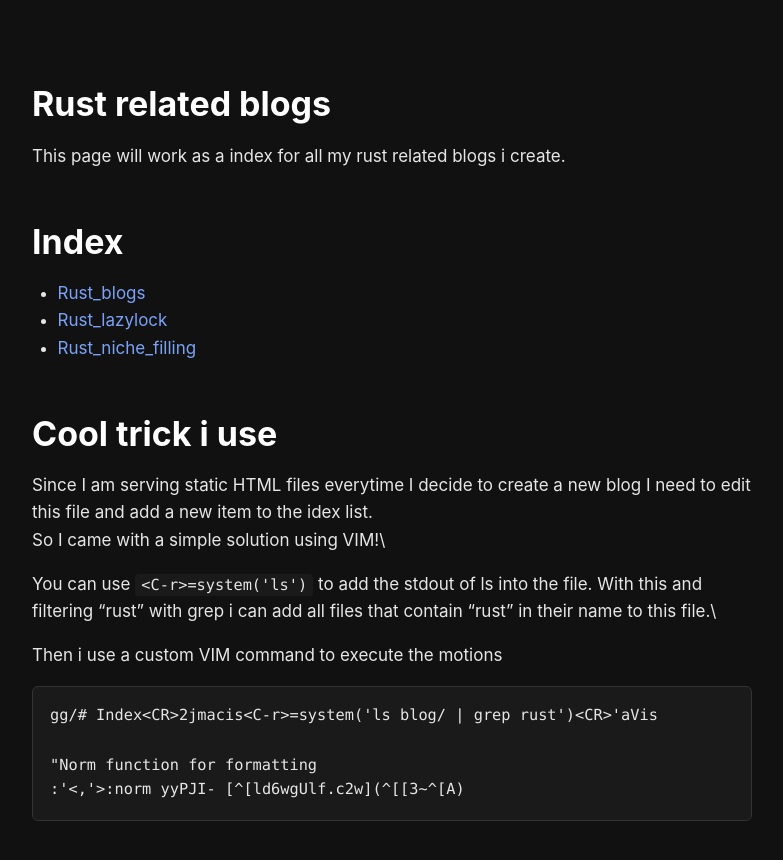
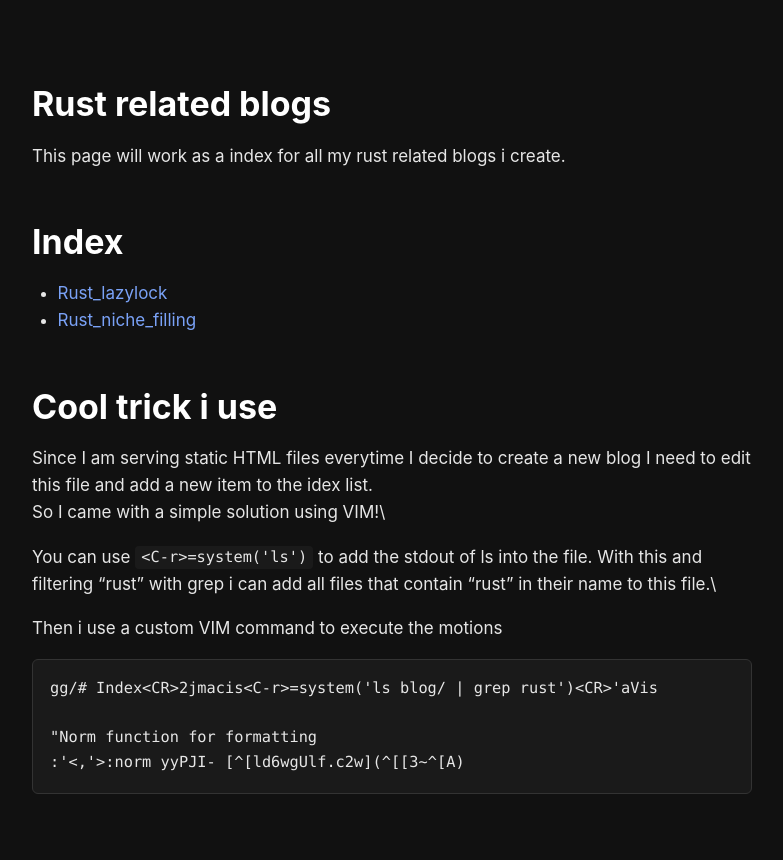
Before and after one commit to borrasnil/website, a Jekyll site: the page built from blog/2026-11-19-rust_blogs.md, in a window 1280 px wide. Shown: the top 860 px of the page, without its empty margins (248-1031 px from the left). Built offline with Jekyll 4.4.1, drawn with Linux system fonts in a browser that asks for light colours.

Commit message:
fix: removed idex page from index blogs

```diff
--- a/blog/2026-11-19-rust_blogs.md
+++ b/blog/2026-11-19-rust_blogs.md
@@ -7,7 +7,6 @@ This page will work as a index for all my rust related blogs i create.
 
 # Index
 
-- [Rust_blogs]( 2026-11-19-rust_blogs)
 - [Rust_lazylock]( 2026-11-19-rust_lazylock)
 - [Rust_niche_filling]( 2026-11-19-rust_niche_filling)
 
```
